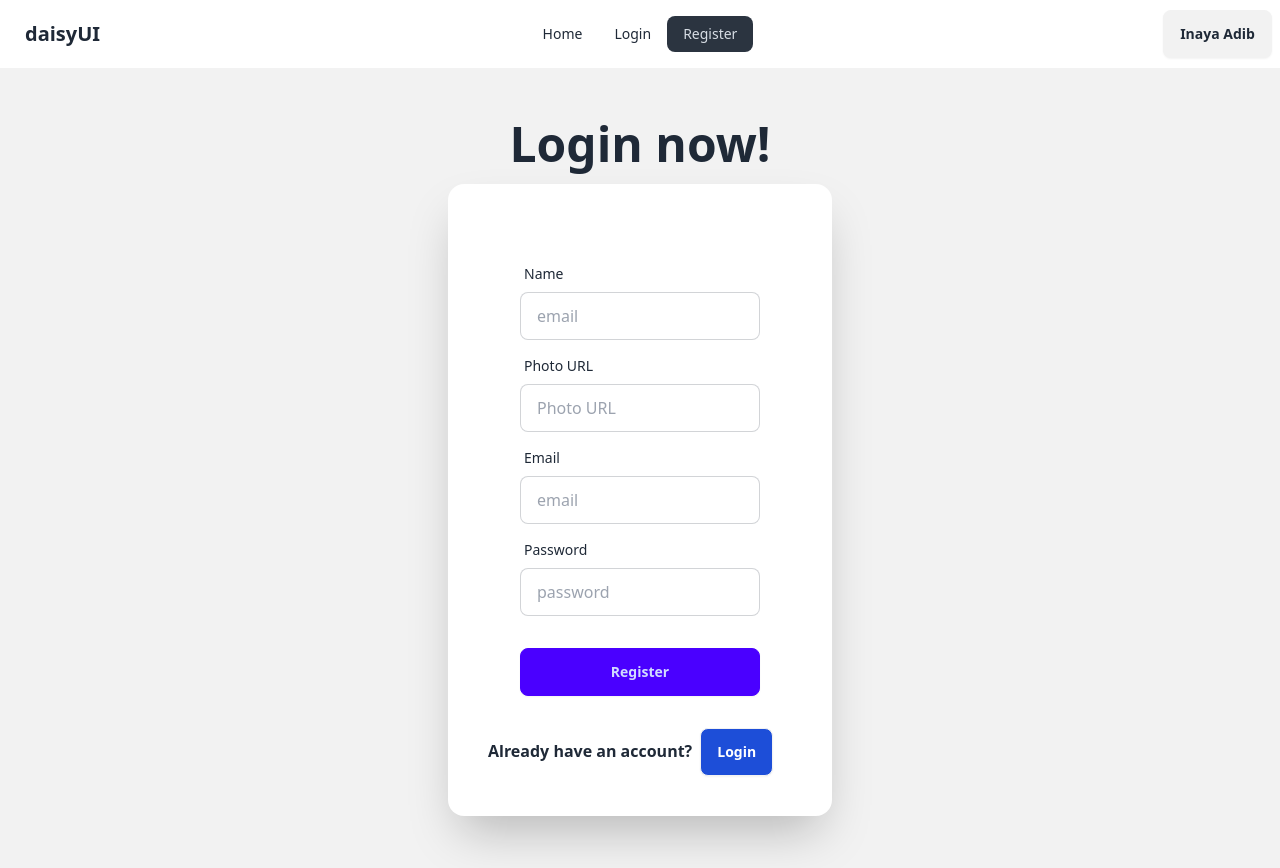
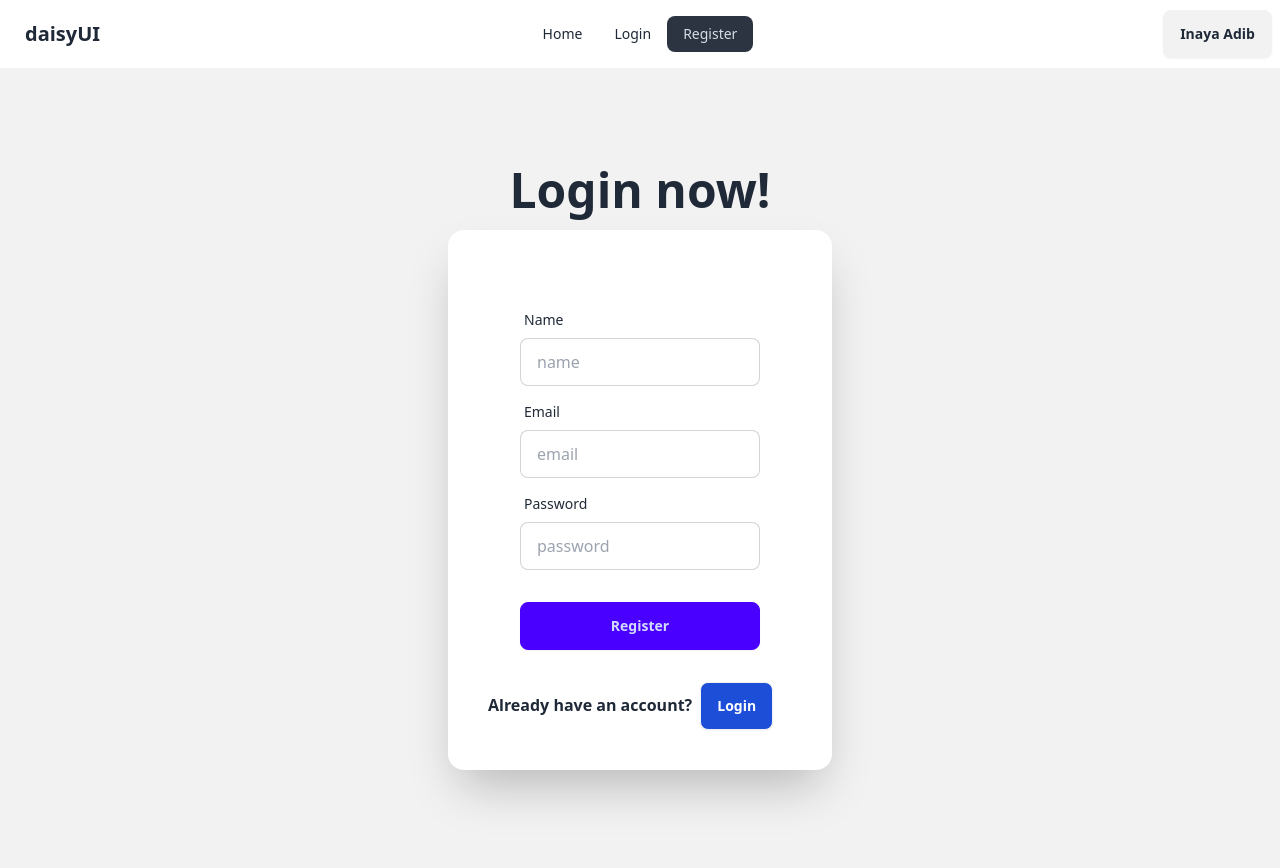
Before and after one commit to Nazmulshuvo123/react-auth-integration-private-route, a React (Vite) app: page /register in a window 1280 px wide. Built offline with nearby package versions, Linux system fonts and the light colour scheme.

Commit message:
Create user using auth provider context

```diff
--- a/src/Components/Register.jsx
+++ b/src/Components/Register.jsx
@@ -1,14 +1,26 @@
+import { useContext } from "react";
 import { Link } from "react-router-dom";
+import { authContext } from "../Provider/AuthProvider";
 
 const Register = () => {
+
+  const {createUser} = useContext(authContext);
+
     const handleRegister = (e) =>{
         e.preventDefault();
         const name = e.target.name.value;
-        const photo = e.target.photo.value;
         const email = e.target.email.value;
         const password = e.target.password.value;
-        console.log(name, photo, email, password);
+        console.log(name, email, password);
 
+        //create user
+        createUser(email, password)
+         .then(result =>{
+          console.log(result.user)
+         })
+         .catch(error =>{
+          console.log('ERROR', error.message)
+         })
     }
   return (
     <div className="hero bg-base-200 min-h-screen">
@@ -23,25 +35,14 @@ const Register = () => {
                 <span className="label-text">Name</span>
               </label>
               <input
-                type="name"
+                type="text"
                 name="name"
-                placeholder="email"
+                placeholder="name"
                 className="input input-bordered"
                 required
               />
             </div>
-            <div className="form-control">
-              <label className="label">
-                <span className="label-text">Photo URL</span>
-              </label>
-              <input
-                type="text"
-                name="photo"
-                placeholder="Photo URL"
-                className="input input-bordered"
-                required
-              />
-            </div>
+
             <div className="form-control">
               <label className="label">
                 <span className="label-text">Email</span>
@@ -68,6 +69,7 @@ const Register = () => {
               />
 
             </div>
+
             <div className="form-control mt-6">
               <button className="btn btn-primary">Register</button>
             </div>
--- a/src/Provider/AuthProvider.jsx
+++ b/src/Provider/AuthProvider.jsx
@@ -1,12 +1,21 @@
+
+import { createUserWithEmailAndPassword } from "firebase/auth";
 import { createContext } from "react";
+import { auth } from "../firebase.init";
+
 
 export const authContext = createContext(null)
 
+const createUser = (email, password) =>{
+
+  return  createUserWithEmailAndPassword(auth, email, password)
+}
 
 const AuthProvider = ({children}) => {
-
+const  name = 'Inaya Adib';
     const authInfo = {
-        name: 'Inaya Adib'
+       name,
+       createUser
     }
     return (
         <authContext.Provider value={authInfo}>
--- a/src/firebase.init.js
+++ b/src/firebase.init.js
@@ -1,5 +1,6 @@
 // Import the functions you need from the SDKs you need
 import { initializeApp } from "firebase/app";
+import { getAuth } from "firebase/auth";
 // TODO: Add SDKs for Firebase products that you want to use
 // https://firebase.google.com/docs/web/setup#available-libraries
 
@@ -15,3 +16,5 @@ const firebaseConfig = {
 
 // Initialize Firebase
 const app = initializeApp(firebaseConfig);
+// Initialize Firebase Authentication and get a reference to the service
+export const auth = getAuth(app);
```
